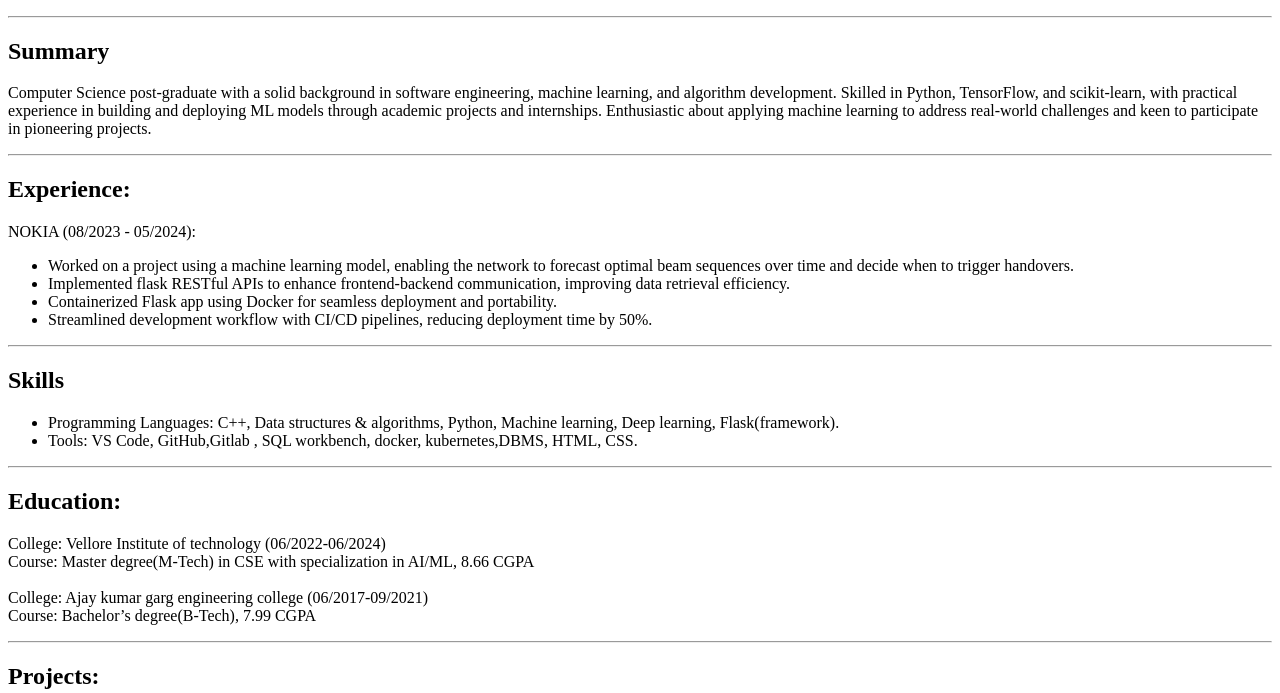
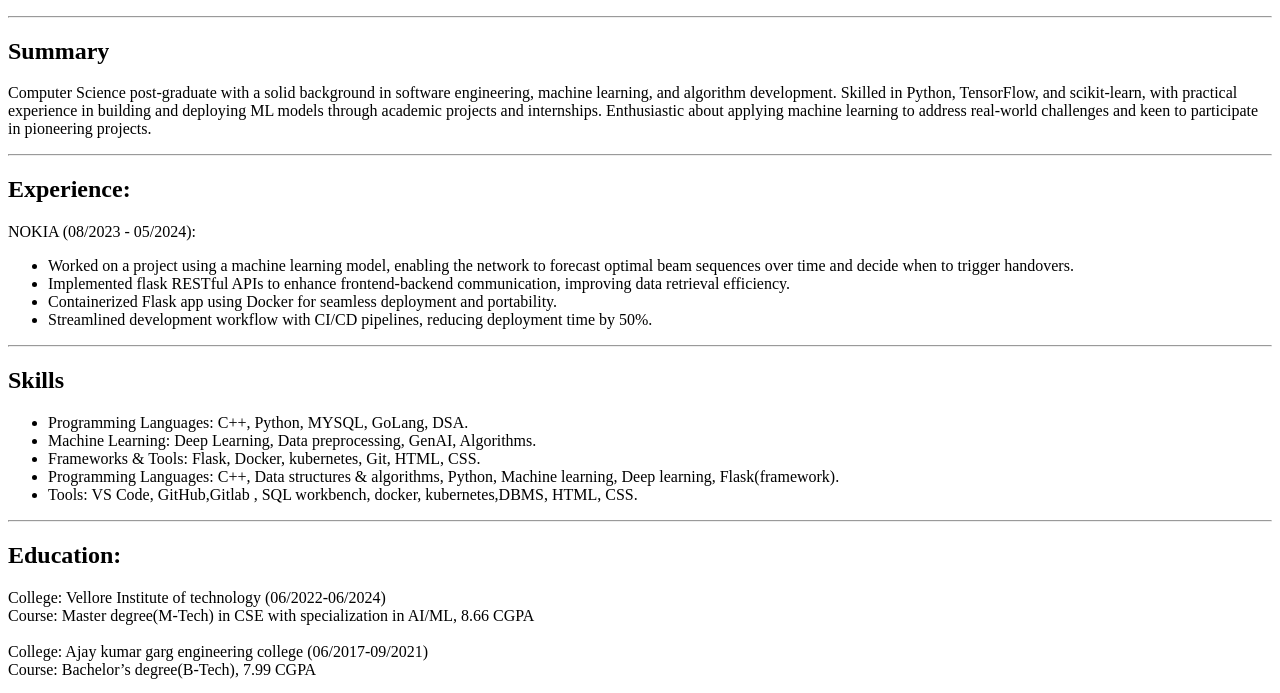
Before and after one commit to Divyanshu-verma1/Resume, a plain HTML site: page index.html in a window 1280 px wide. Shown: the part 105-798 px from the top of the page. Drawn offline with Linux system fonts and the light colour scheme.

Commit message:
Update index.html

```diff
--- a/index.html
+++ b/index.html
@@ -27,6 +27,11 @@
     <h2>Skills</h2>
     <p>
         <ul>
+            <li><span></span>Programming Languages:</span> C++, Python, MYSQL, GoLang, DSA.
+<li><span>Machine Learning:</span> Deep Learning, Data preprocessing, GenAI, Algorithms.</li>
+<li><span>Frameworks & Tools:</span> Flask, Docker, kubernetes, Git, HTML, CSS.</li>
+
+            </li>
             <li>Programming Languages: C++, Data structures & algorithms, Python, Machine learning, Deep learning, Flask(framework). </li>
             <li> Tools: VS Code, GitHub,Gitlab , SQL workbench, docker, kubernetes,DBMS, HTML, CSS. </li>
         </ul>
```
